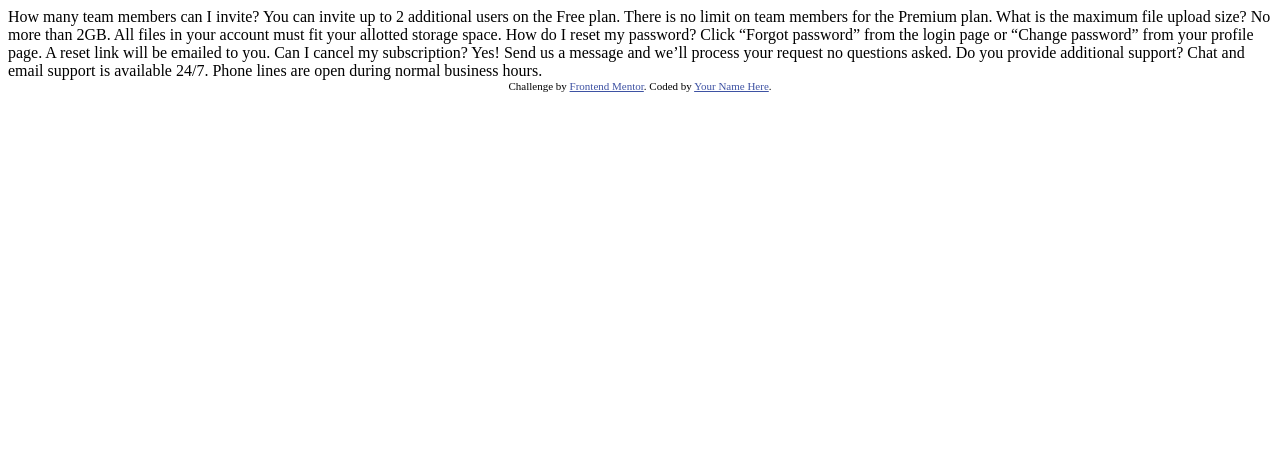
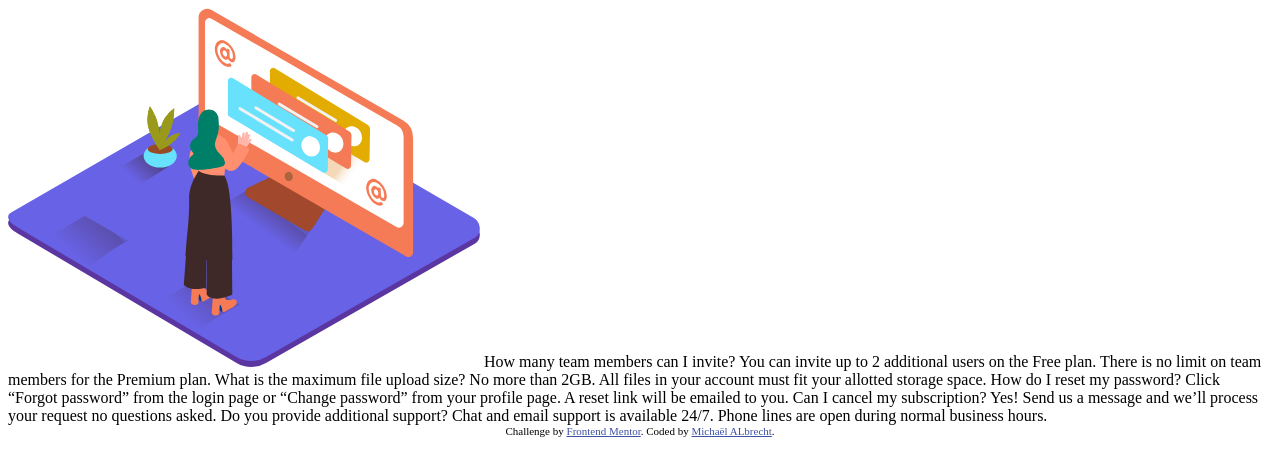
Before and after one commit to michael-albrecht-1/faq-accordion-card-main, a plain HTML site: page index.html in a window 1280 px wide. Drawn offline with Linux system fonts and the light colour scheme.

Commit message:
initial commit

```diff
--- a/index.html
+++ b/index.html
@@ -1,40 +1,47 @@
 <!DOCTYPE html>
 <html lang="en">
   <head>
-  <meta charset="UTF-8">
-  <meta name="viewport" content="width=device-width, initial-scale=1.0"> <!-- displays site properly based on user's device -->
+    <meta charset="UTF-8" />
+    <meta name="viewport" content="width=device-width, initial-scale=1.0" />
+    <!-- displays site properly based on user's device -->
 
-  <link rel="icon" type="image/png" sizes="32x32" href="./images/favicon-32x32.png">
+    <link
+      rel="icon"
+      type="image/png"
+      sizes="32x32"
+      href="./images/favicon-32x32.png"
+    />
 
     <title>Frontend Mentor | FAQ Accordion Card</title>
 
     <!-- Feel free to remove these styles or customise in your own stylesheet 👍 -->
     <style>
-    .attribution { font-size: 11px; text-align: center; }
-    .attribution a { color: hsl(228, 45%, 44%); }
+      .attribution {
+        font-size: 11px;
+        text-align: center;
+      }
+      .attribution a {
+        color: hsl(228, 45%, 44%);
+      }
     </style>
   </head>
   <body>
-  How many team members can I invite?
-  You can invite up to 2 additional users on the Free plan. There is no limit on
-  team members for the Premium plan.
-
-  What is the maximum file upload size?
-  No more than 2GB. All files in your account must fit your allotted storage space.
-
-  How do I reset my password?
-  Click “Forgot password” from the login page or “Change password” from your profile page.
-  A reset link will be emailed to you.
-
-  Can I cancel my subscription?
-  Yes! Send us a message and we’ll process your request no questions asked.
-
-  Do you provide additional support?
-  Chat and email support is available 24/7. Phone lines are open during normal business hours.
+    <img src="./images/illustration-woman-online-desktop.svg" />
+    How many team members can I invite? You can invite up to 2 additional users
+    on the Free plan. There is no limit on team members for the Premium plan.
+    What is the maximum file upload size? No more than 2GB. All files in your
+    account must fit your allotted storage space. How do I reset my password?
+    Click “Forgot password” from the login page or “Change password” from your
+    profile page. A reset link will be emailed to you. Can I cancel my
+    subscription? Yes! Send us a message and we’ll process your request no
+    questions asked. Do you provide additional support? Chat and email support
+    is available 24/7. Phone lines are open during normal business hours.
 
     <div class="attribution">
-    Challenge by <a href="https://www.frontendmentor.io?ref=challenge" target="_blank">Frontend Mentor</a>.
-    Coded by <a href="#">Your Name Here</a>.
+      Challenge by
+      <a href="https://www.frontendmentor.io?ref=challenge" target="_blank"
+        >Frontend Mentor</a
+      >. Coded by <a href="#">Michaël ALbrecht</a>.
     </div>
   </body>
 </html>
```
Lines whose indentation alone changed are shown as unchanged.
